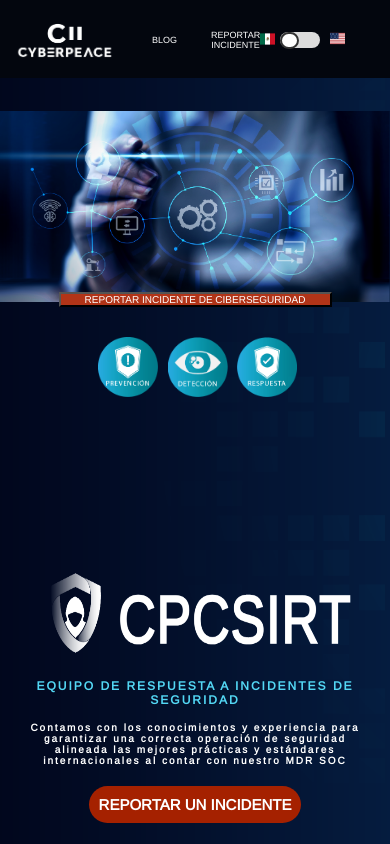
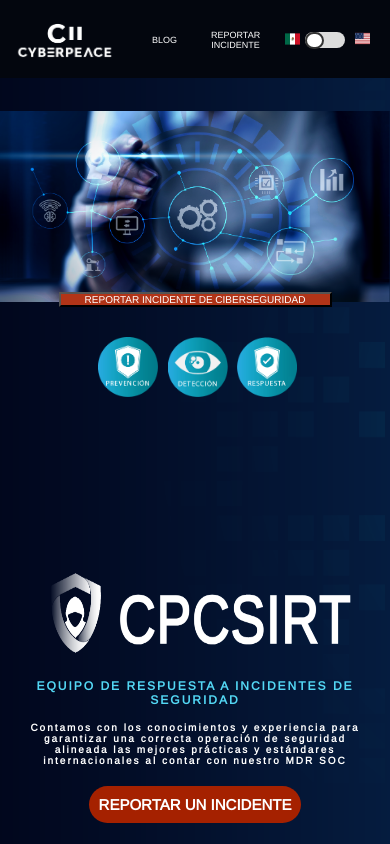
Before and after one commit to Cyberpeace-desarrollo/cpcsirt-express, a website: page src/public/index.html in a window 390 px wide. Shown: the top 844 px of the page. Drawn offline with nearby package versions, Linux system fonts and the light colour scheme; some packages are replaced by stand-ins of ours; a script that the page names is missing.

Commit message:
fex(393px media query)

```diff
--- a/src/public/css/newHeader.css
+++ b/src/public/css/newHeader.css
@@ -858,7 +858,7 @@
     }
 
     .toggle {
-        margin-right: 10px;
+        margin-left: 75px;
     }
 
     /*Languaje*/
```
